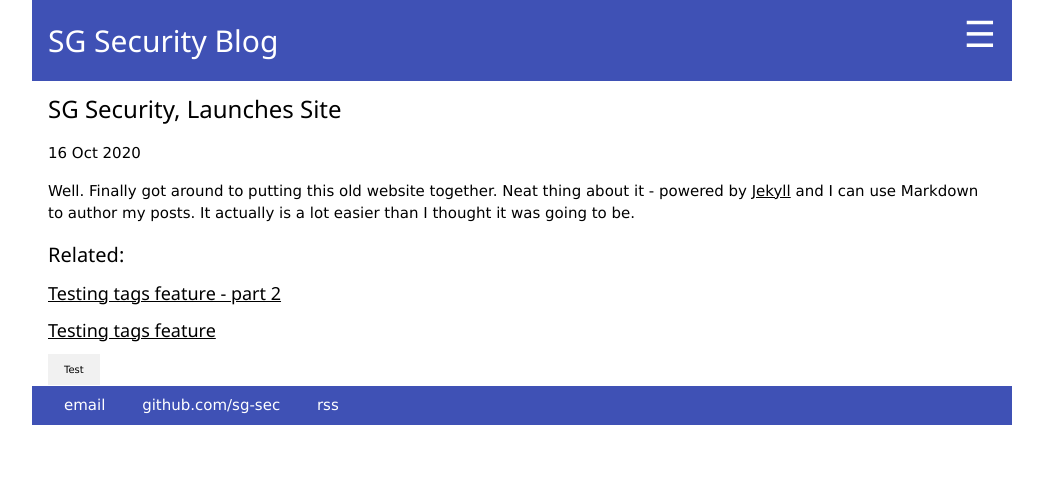
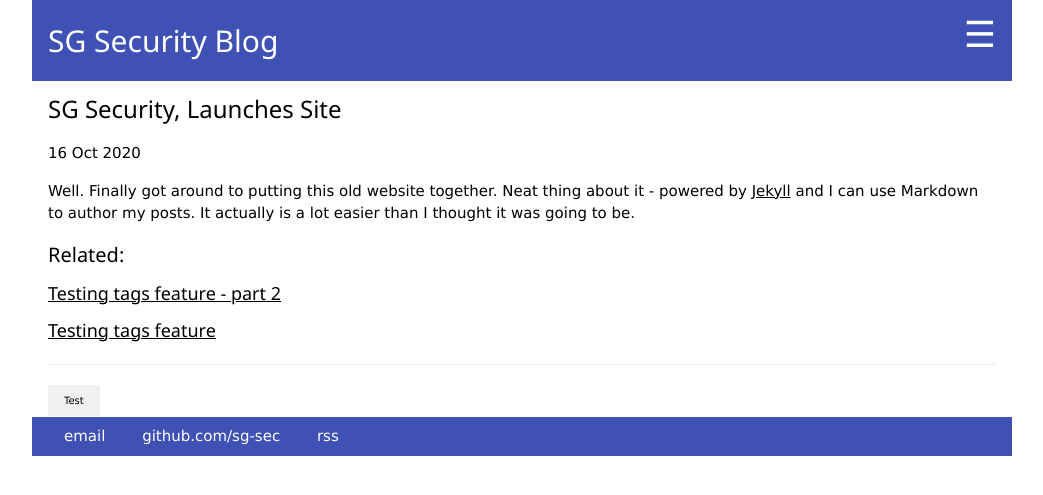
Before and after one commit to sg-sec/sg-sec.github.io, a Jekyll site: the page built from _posts/2020-10-16-test.md, in a window 1280 px wide. Shown: the top 495 px of the page, without its empty margins (118-1161 px from the left). Built offline with Jekyll 4.4.1, drawn with Linux system fonts in a browser that asks for light colours.

Commit message:
Update post.html

```diff
--- a/_layouts/post.html
+++ b/_layouts/post.html
@@ -45,5 +45,7 @@ layout: default
 
   {% endfor %}
   <div >
+      <hr>
       {{ commonTags }}
+      </br>
   </div >
```
